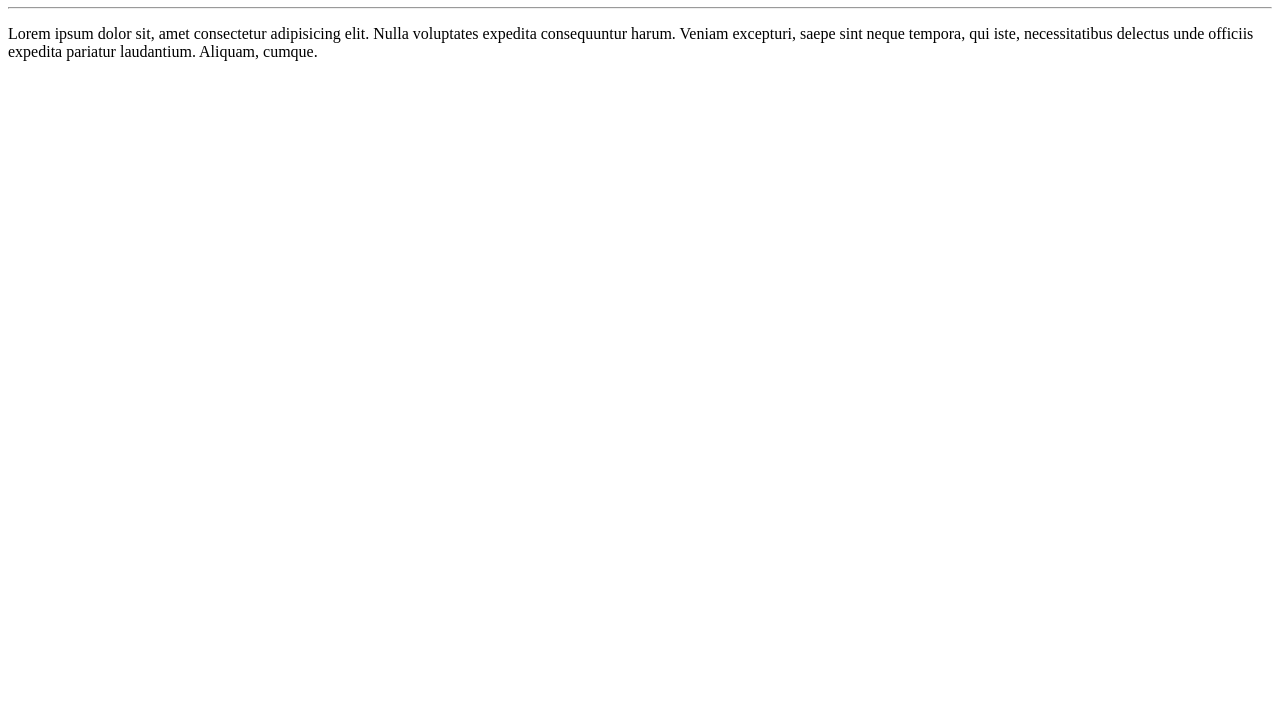
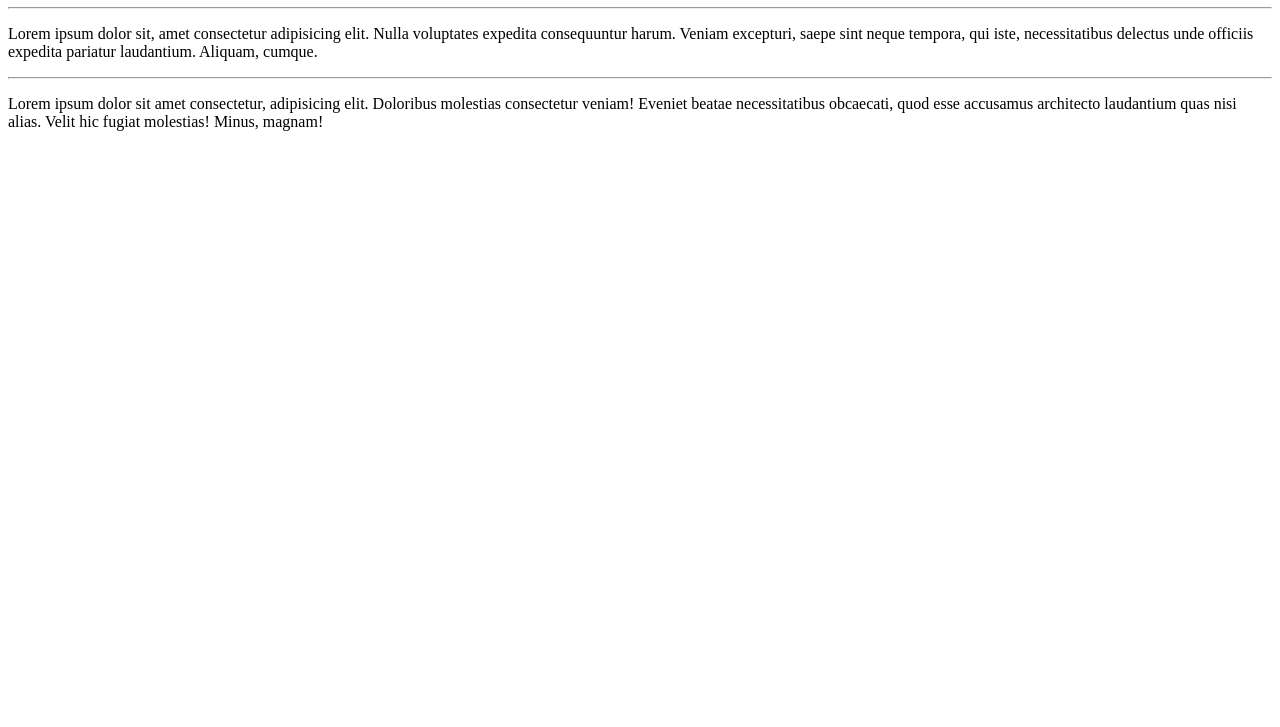
Before and after one commit to Miguel-Defavari/Helllo-world, a plain HTML site: page Site exercise/index.html in a window 1280 px wide. Shown: the part 73-800 px from the top of the page. Drawn offline with Linux system fonts and the light colour scheme.

Commit message:
an update to the main page

```diff
--- a/Site exercise/index.html
+++ b/Site exercise/index.html
@@ -9,5 +9,7 @@
     <h1>Hey there!</h1>
     <hr>
     <p>Lorem ipsum dolor sit, amet consectetur adipisicing elit. Nulla voluptates expedita consequuntur harum. Veniam excepturi, saepe sint neque tempora, qui iste, necessitatibus delectus unde officiis expedita pariatur laudantium. Aliquam, cumque.</p>
+    <hr>
+    <p>Lorem ipsum dolor sit amet consectetur, adipisicing elit. Doloribus molestias consectetur veniam! Eveniet beatae necessitatibus obcaecati, quod esse accusamus architecto laudantium quas nisi alias. Velit hic fugiat molestias! Minus, magnam!</p>
 </body>
 </html>
```
